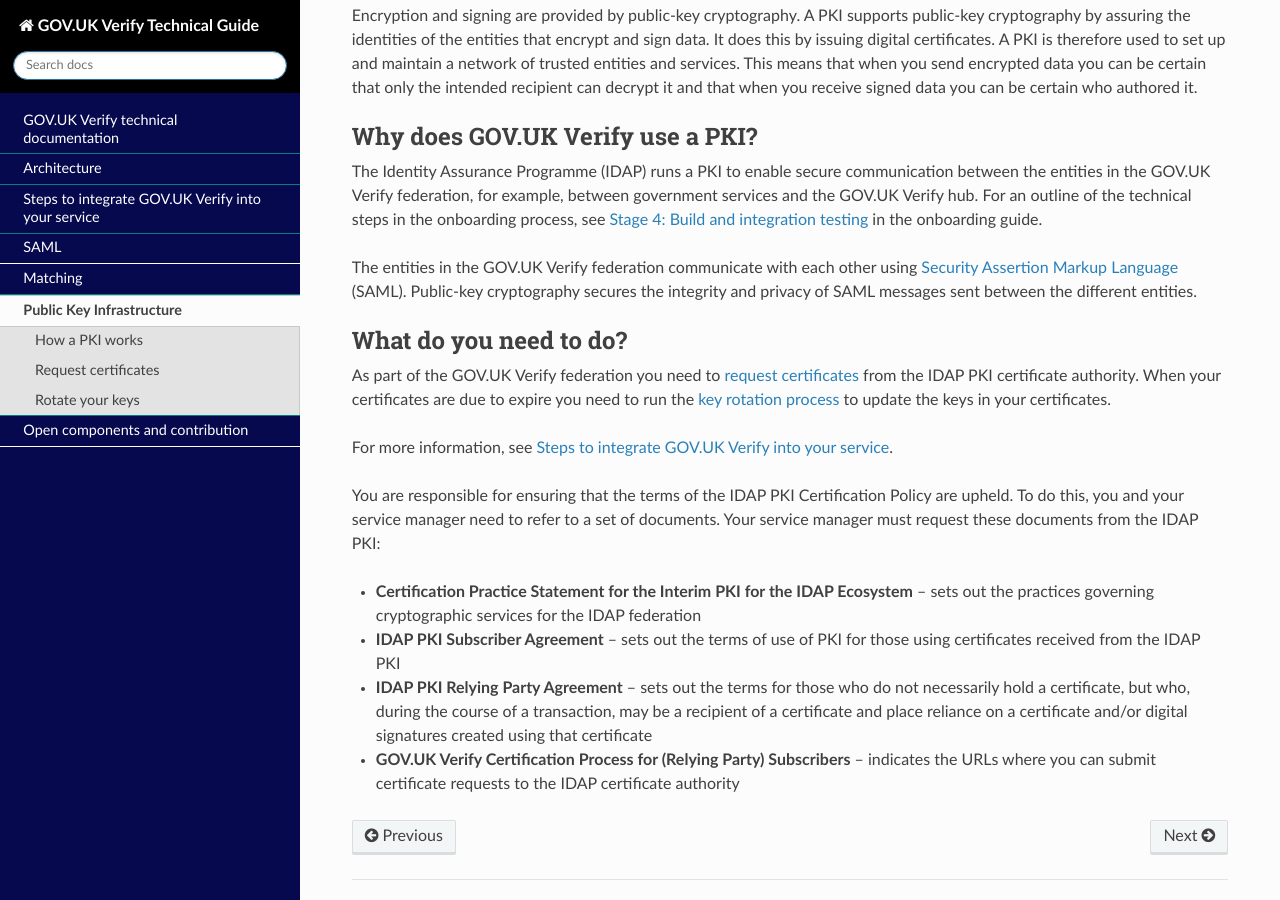
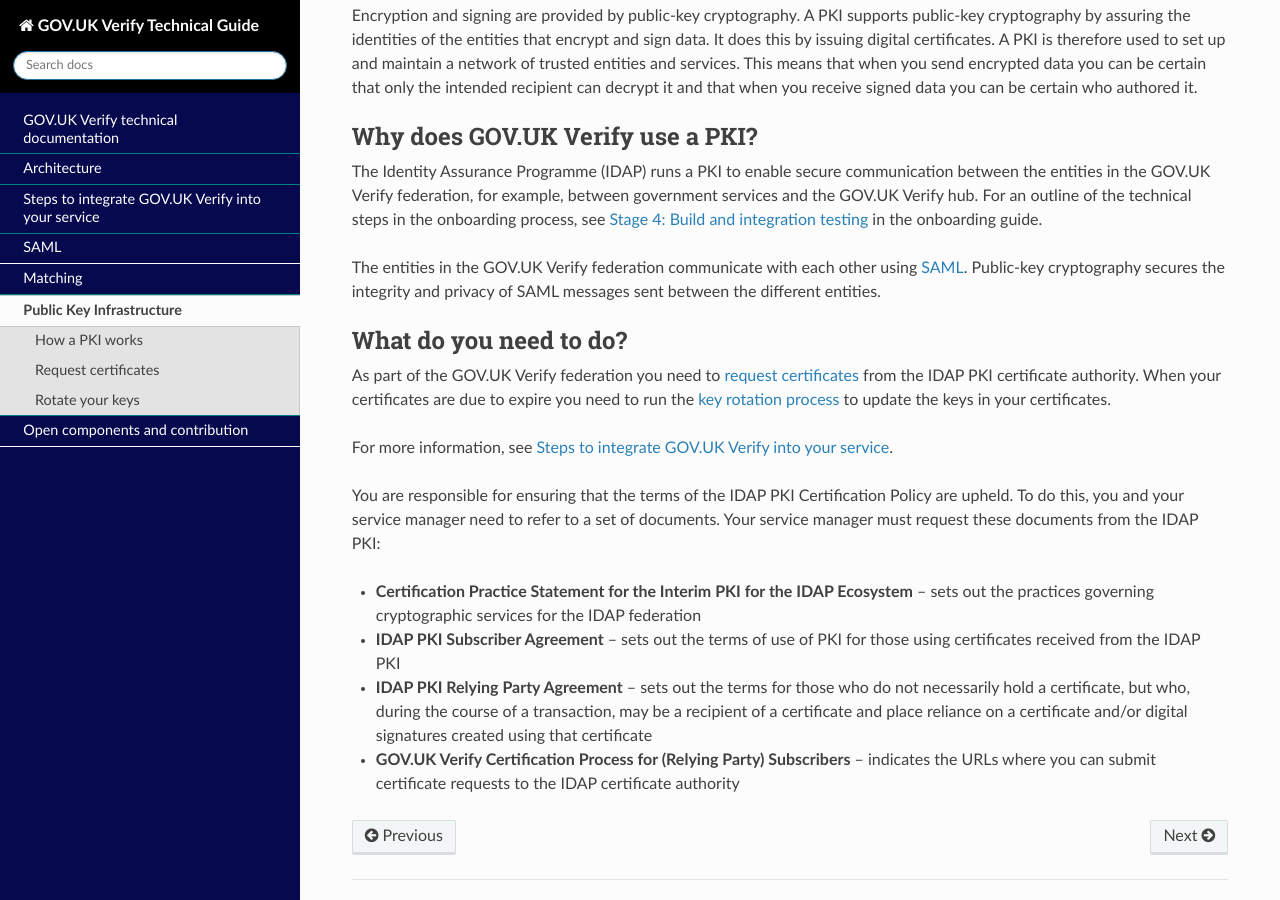
Before and after one commit to alphagov/rp-onboarding-tech-docs, a Sphinx documentation site: the page built from source/pages/pki/pki.rst, in a window 1280 px wide and 900 px high, scrolled down 344 px. Built offline with Sphinx 7.4.7 and the Read the Docs theme 2.0.0, drawn with Linux system fonts in a browser that asks for light colours; nearby versions of some CDN libraries; pages that are not in the unit, such as notebooks, are missing from menus; comment, search, counter and statistics services are not loaded.

Commit message:
Linked 'SAML' to relevant section in the docs
Linked 'SAML' to relevant section in the docs to avoid explaining it every time.

```diff
--- a/source/pages/pki/pki.rst
+++ b/source/pages/pki/pki.rst
@@ -14,7 +14,7 @@
 
 The  Identity Assurance Programme (IDAP) runs a PKI to enable secure communication between the entities in the GOV.UK Verify federation, for example, between government services and the GOV.UK Verify hub. For an outline of the technical steps in the onboarding process, see `Stage 4: Build and integration testing <http://alphagov.github.io/identity-assurance-documentation/stage4/Stage4.html>`_ in the onboarding guide.
 
-The entities in the GOV.UK Verify federation communicate with each other using :ref:`Security Assertion Markup Language <saml>` (SAML). Public-key cryptography secures the integrity and privacy of SAML messages sent between the different entities.
+The entities in the GOV.UK Verify federation communicate with each other using :ref:`SAML <saml>`. Public-key cryptography secures the integrity and privacy of SAML messages sent between the different entities.
 
 .. rubric:: **What do you need to do?**
 
```
